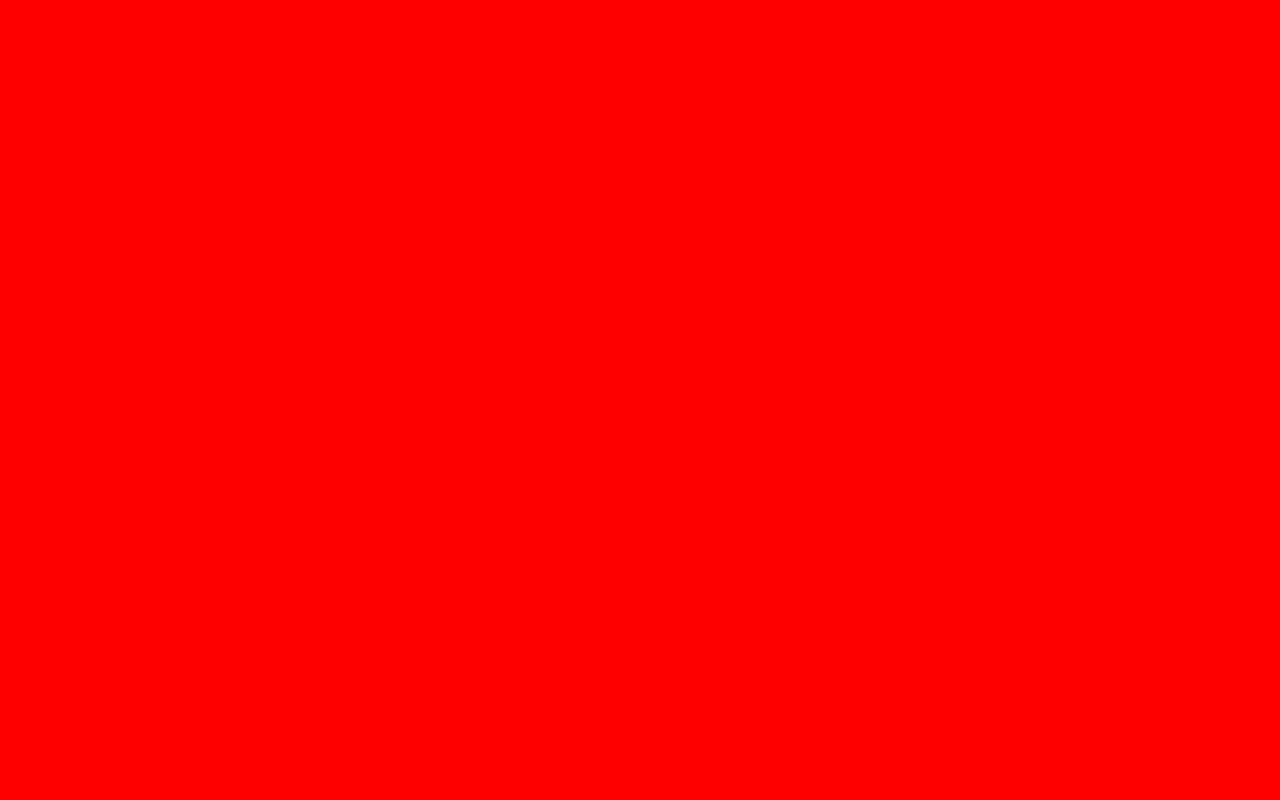
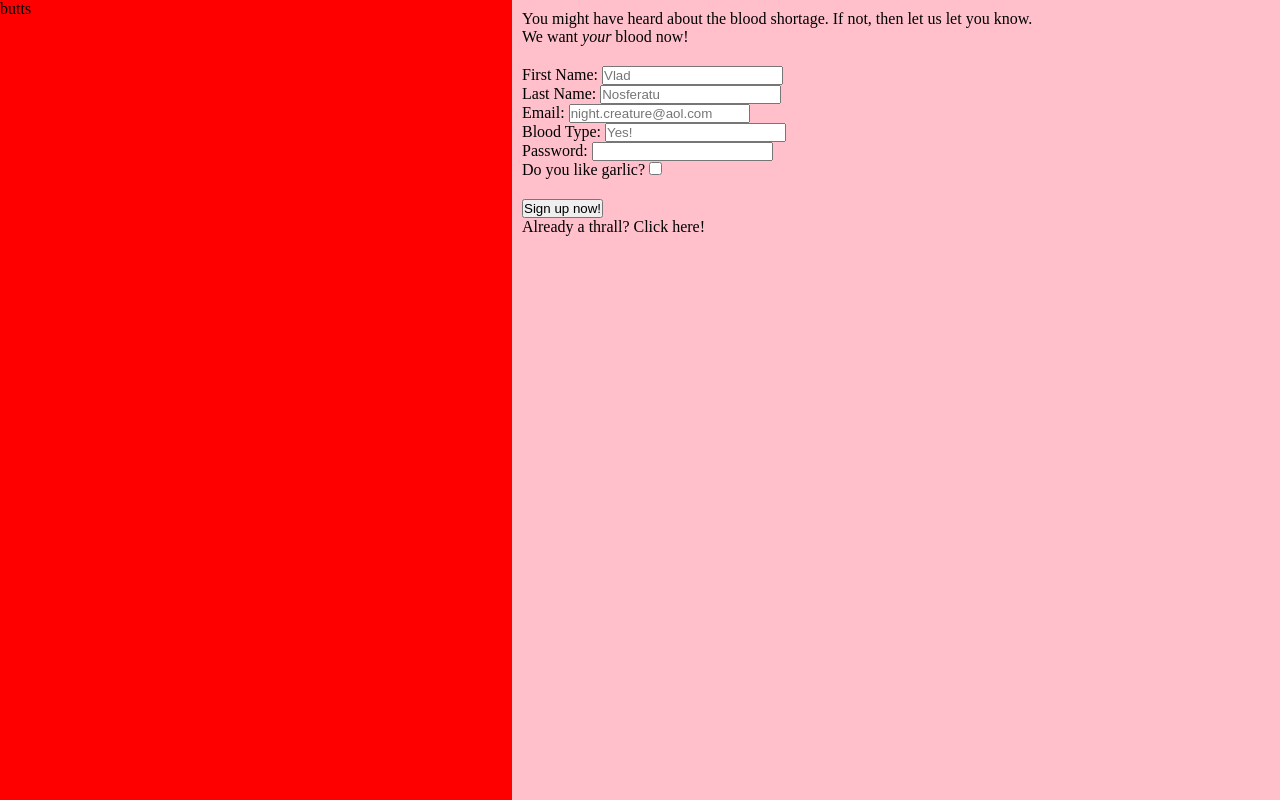
Before and after one commit to lawsonnuland/Odin-sign-up, a plain HTML site: page index.html in a window 1280 px wide. Drawn offline with Linux system fonts and the light colour scheme.

Commit message:
Added html and began styling

```diff
--- a/index.html
+++ b/index.html
@@ -8,7 +8,50 @@
     <link rel="stylesheet" href="styles.css">
 </head>
 <body>
-    <div id="left"></div>
-    <div id="right"></div>
+    <div class="left">
+        <p>butts</p>
+    </div>
+    <div class="right">
+        <div id="intro">
+            <p>You might have heard about the blood shortage. If not, then let us let you know.</p>
+            <p>We want <em>your</em> blood now!</p>
+        </div>
+        <form id="input" action="#">
+            <div>
+                <label for="firstName">First Name:</label>
+                <input type="text" id="firstName" placeholder="Vlad">
+            </div>
+
+            <div>
+                <label for="lastName">Last Name:</label>
+                <input type="text" id="LastName" placeholder="Nosferatu">
+            </div>
+
+            <div>
+                <label for="email">Email:</label>
+                <input type="email" id="email" placeholder="night.creature@aol.com">
+            </div>
+
+            <div>
+                <label for="bloodType">Blood Type:</label>
+                <input type="text" id="bloodType" placeholder="Yes!">
+            </div>
+
+            <div>
+                <label for="password">Password:</label>
+                <input type="password" id="password" min="5">
+            </div>
+
+            <div>
+                <label for="garlic">Do you like garlic?</label>
+                <input type="checkbox" id="garlic">
+            </div>
+
+        </form>
+        <div id="button">
+            <button>Sign up now!</button>
+            <p>Already a thrall? Click <a>here!</a></p>
+        </div>
+    </div>
 </body>
 </html>
--- a/styles.css
+++ b/styles.css
@@ -1,3 +1,25 @@
 * {
+    margin: 0px;
+    padding: 0px;
+    box-sizing: border-box;
+}
+
+.left {
     background-color: red;
+    width: 40%;
+    float: left;
+    position: relative;
+    height: 100vh;
 }
+
+.right {
+    background-color: pink;
+    width: 60%;
+    float: left;
+    position: relative;
+    height: 100vh;
+}
+
+.right > * {
+    padding: 10px;
+}
```
